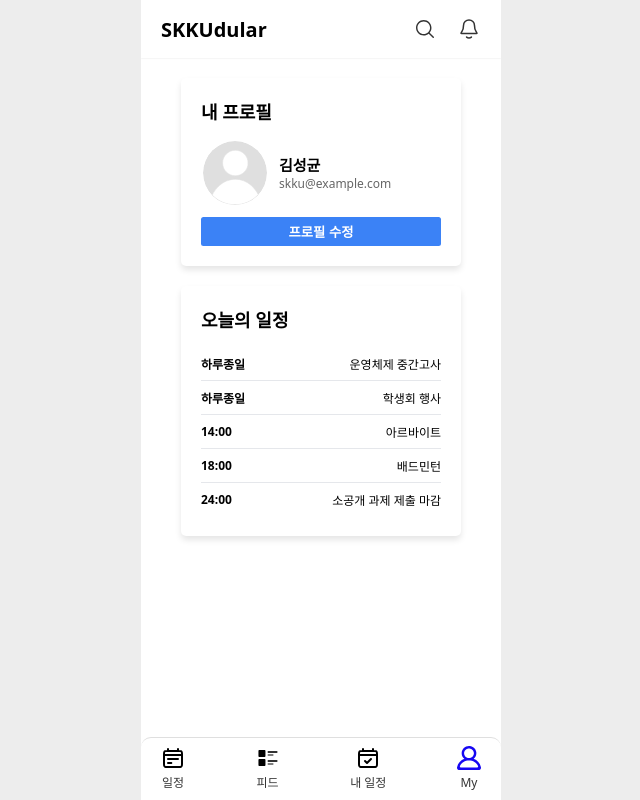
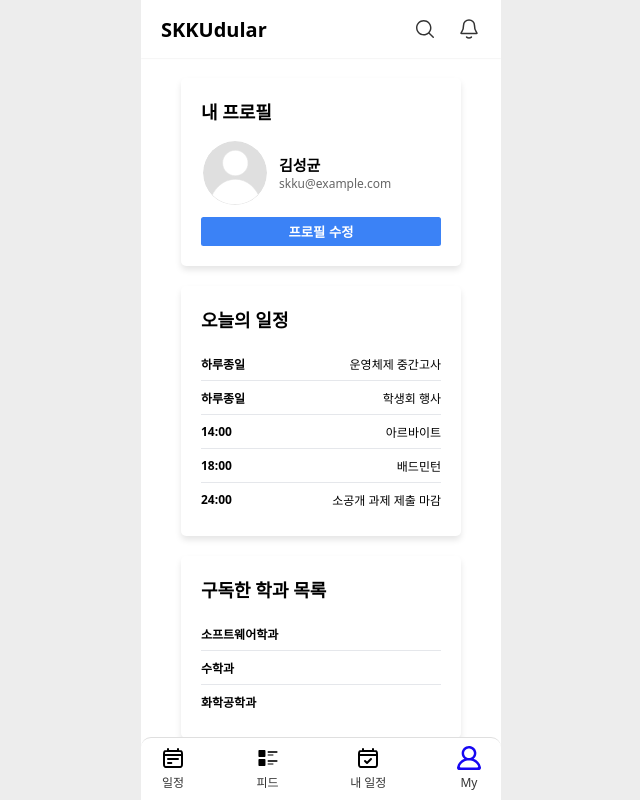
Before and after one commit to SWEProject-3/SWEProject-3-FE, a React (Vite) app: page /my in a window 1280 px wide. Shown: the whole page, without its empty margins (319-959 px from the left). Built offline with nearby package versions, Linux system fonts and the light colour scheme; no server answers; a web font is replaced by a local one.

Commit message:
feat#구독한 학과 목록 추가

```diff
--- a/src/components/mypage/index.jsx
+++ b/src/components/mypage/index.jsx
@@ -23,6 +23,13 @@ function MyPage() {
     { id: 3, time: '14:00', title: '아르바이트' },
     { id: 4, time: '18:00', title: '배드민턴' },
     { id: 5, time: '24:00', title: '소공개 과제 제출 마감' },
+  ];
+
+  // example department
+  const departments = [
+    { id: 1, name: '소프트웨어학과' },
+    { id: 2, name: '수학과' },
+    { id: 2, name: '화학공학과' },
   ];
 
   return (
@@ -60,6 +67,17 @@ function MyPage() {
           ))}
         </ul>
       </div>
+
+      <div className={styles.card}>
+        <h2 className={styles.cardTitle}>구독한 학과 목록</h2>
+        <ul className={styles.departmentList}>
+          {departments.map((department) => (
+            <li className={styles.departmentItem} key={department.id}>
+              <span className={styles.scheduleTitle}>{department.name}</span>
+            </li>
+          ))}
+        </ul>
+      </div>
     </div>
   );
 }
--- a/src/components/mypage/mypage.module.css
+++ b/src/components/mypage/mypage.module.css
@@ -86,6 +86,23 @@
   font-weight: bold;
 }
 
+.departmentList {
+  list-style-type: none;
+  padding: 0;
+}
+
+.departmentItem {
+  display: flex;
+  padding: 0.75rem 0;
+  border-bottom: 1px solid #e5e7eb;
+  font-size: 1.2rem;
+  font-weight: bold;
+}
+
+.departmentItem:last-child {
+  border-bottom: none;
+}
+
 @media screen and (max-width: 767px) {
   .container,
   .card {
```
